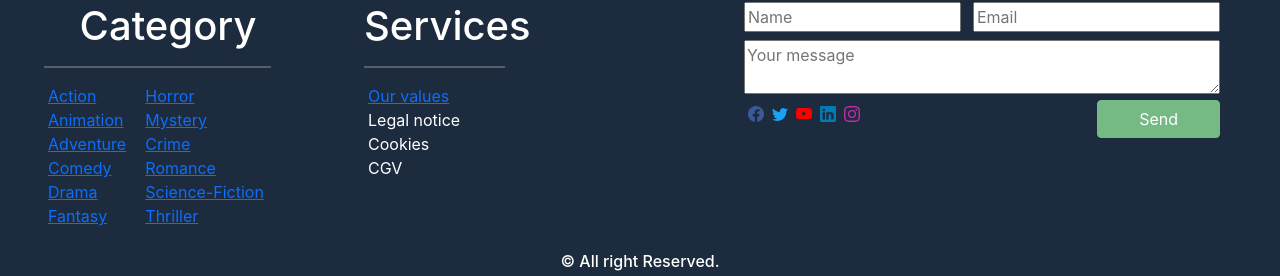
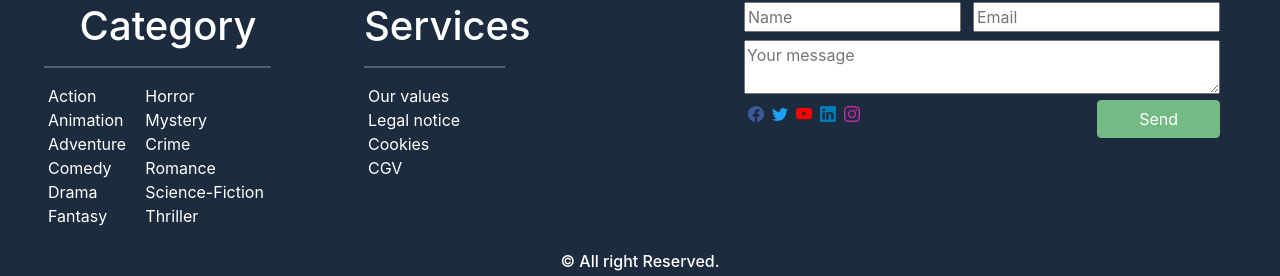
Before and after one commit to WildCodeSchool/2022-09-JS-RMT-JSCREW-projet2-team3, a React (Vite) app in the folder frontend/: page / in a window 1280 px wide. Shown: the part 521-797 px from the top of the page. Built offline with nearby package versions, Linux system fonts and the light colour scheme; no server answers.

Commit message:
Ajout du CSS pour les liens

```diff
--- a/frontend/src/App.css
+++ b/frontend/src/App.css
@@ -56,6 +56,12 @@ code {
 button {
   font-size: calc(10px + 2vmin);
 }
+
+/* Couleur des links */
+a:link, a:visited, a:hover, a:active{
+  text-decoration: none;
+  color: #fff;
+  }
 
 /* ---------Ajout gaëtan------------------------------------------------------- */
 
```
